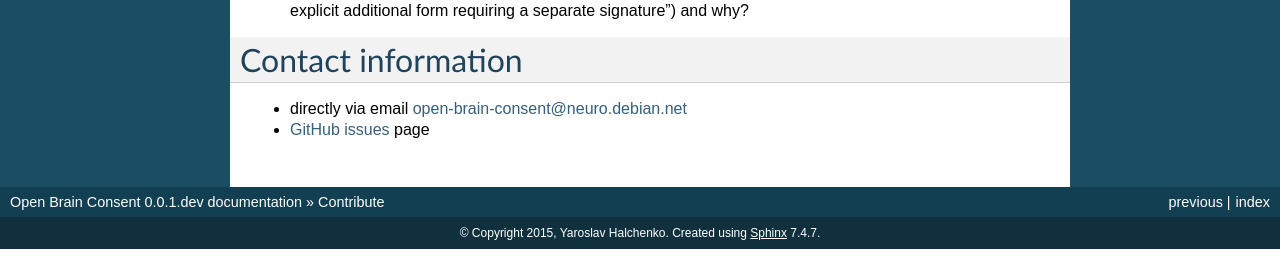
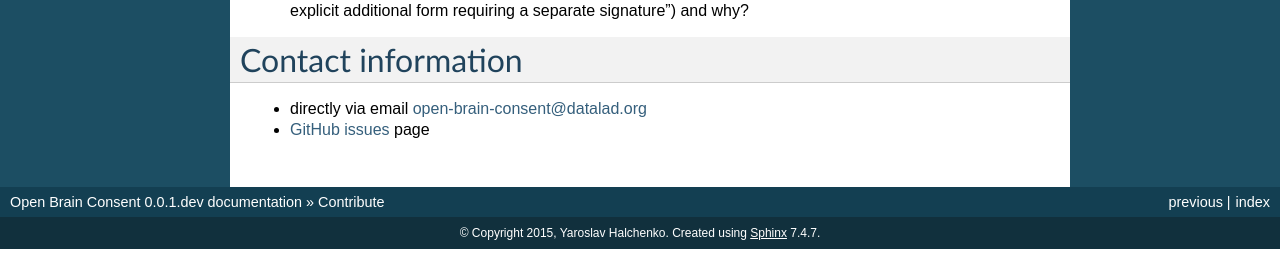
Before and after one commit to con/open-brain-consent, a Sphinx documentation site: the page built from docs/source/contribute.rst, in a window 1280 px wide. Shown: the part 627-897 px from the top of the page. Built offline with Sphinx 7.4.7, drawn with Linux system fonts in a browser that asks for light colours.

Commit message:
moving under datalad umbrella -- should be more appropriate ;-)

```diff
--- a/README.rst
+++ b/README.rst
@@ -90,7 +90,7 @@
 
 .. link list
 
-`Issues <https://github.com/neurodebian/open-brain-consent/issues>`_ |
-`Pull requests <https://github.com/neurodebian/open-brain-consent/pulls>`_ |
-`Build status <http://travis-ci.org/neurodebian/open-brain-consent>`_ |
+`Issues <https://github.com/datalad/open-brain-consent/issues>`_ |
+`Pull requests <https://github.com/datalad/open-brain-consent/pulls>`_ |
+`Build status <http://travis-ci.org/datalad/open-brain-consent>`_ |
 `Website <https://open-brain-consent.readthedocs.org>`_
--- a/docs/source/contribute.rst
+++ b/docs/source/contribute.rst
@@ -45,8 +45,8 @@
 Contact information
 ===================
 
-- directly via email open-brain-consent@neuro.debian.net
+- directly via email open-brain-consent@datalad.org
 - `GitHub issues`_ page
 
-.. _GitHub issues: https://github.com/neurodebian/open-brain-consent/issues
-.. _GitHub pull requests: https://github.com/neurodebian/open-brain-consent/pulls
+.. _GitHub issues: https://github.com/datalad/open-brain-consent/issues
+.. _GitHub pull requests: https://github.com/datalad/open-brain-consent/pulls
--- a/docs/source/samples.rst
+++ b/docs/source/samples.rst
@@ -11,7 +11,7 @@
 should be to `git annex get` any file of interest, if it is still
 available online.
 
-.. _git repository: https://github.com/neurodebian/open-brain-consent/
+.. _git repository: https://github.com/datalad/open-brain-consent/
 .. _git annex: http://git-annex.branchable.com
 
 And here you can find a list of those files contained under `samples/`:
```
